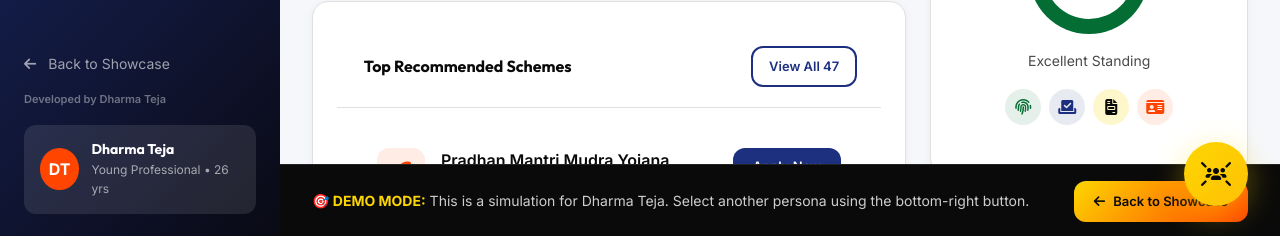
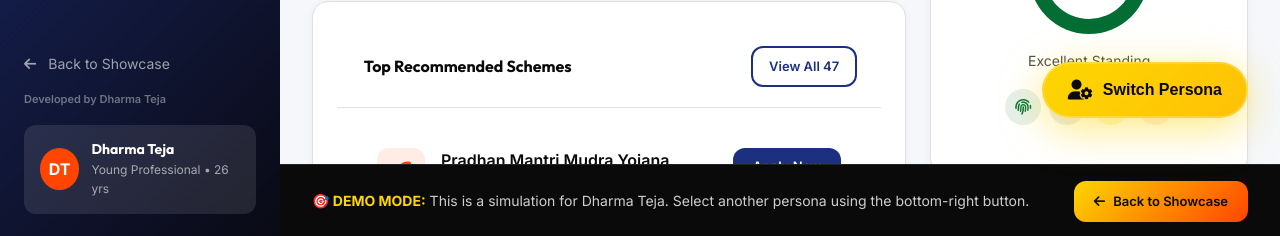
Before and after one commit to dharmatejakarri/nationalcitizen-demo, a plain HTML site: page dashboard.html in a window 1280 px wide. Shown: the part 562-798 px from the top of the page. Drawn offline with Linux system fonts and the light colour scheme.

Commit message:
Force-update persona switcher visibility and add cache busting

```diff
--- a/css/personas.css
+++ b/css/personas.css
@@ -2,31 +2,33 @@
 
 .persona-fab {
     position: fixed;
-    bottom: 32px;
+    bottom: 120px;
     right: 32px;
-    width: 64px;
-    height: 64px;
+    height: 56px;
     background: linear-gradient(135deg, #fdd600 0%, #ffc107 100%);
-    border-radius: 50%;
+    border-radius: 28px;
     display: flex;
     align-items: center;
     justify-content: center;
+    padding: 0 24px;
+    gap: 10px;
     color: #0a0a0a;
-    font-size: 24px;
-    box-shadow: 0 8px 32px rgba(253, 214, 0, 0.4);
+    font-size: 16px;
+    font-weight: 700;
+    box-shadow: 0 10px 40px rgba(253, 214, 0, 0.5);
     cursor: pointer;
-    z-index: 2000;
+    z-index: 9999;
     transition: all 0.3s cubic-bezier(0.175, 0.885, 0.32, 1.275);
-    border: none;
+    border: 2px solid rgba(255, 255, 255, 0.2);
 }
 
 .persona-fab:hover {
-    transform: scale(1.1) rotate(5deg);
-    box-shadow: 0 12px 40px rgba(253, 214, 0, 0.5);
+    transform: scale(1.05) translateY(-5px);
+    box-shadow: 0 15px 50px rgba(253, 214, 0, 0.6);
 }
 
 .persona-fab i {
-    pointer-events: none;
+    font-size: 20px;
 }
 
 .persona-fab::after {
--- a/dashboard.html
+++ b/dashboard.html
@@ -1713,7 +1713,8 @@
 
     <!-- Persona Switcher Components -->
     <button class="persona-fab" onclick="togglePersonaModal()">
-        <i class="fas fa-users-rays"></i>
+        <i class="fas fa-user-cog"></i>
+        <span>Switch Persona</span>
     </button>
 
     <div class="persona-modal" id="persona-modal">
```
